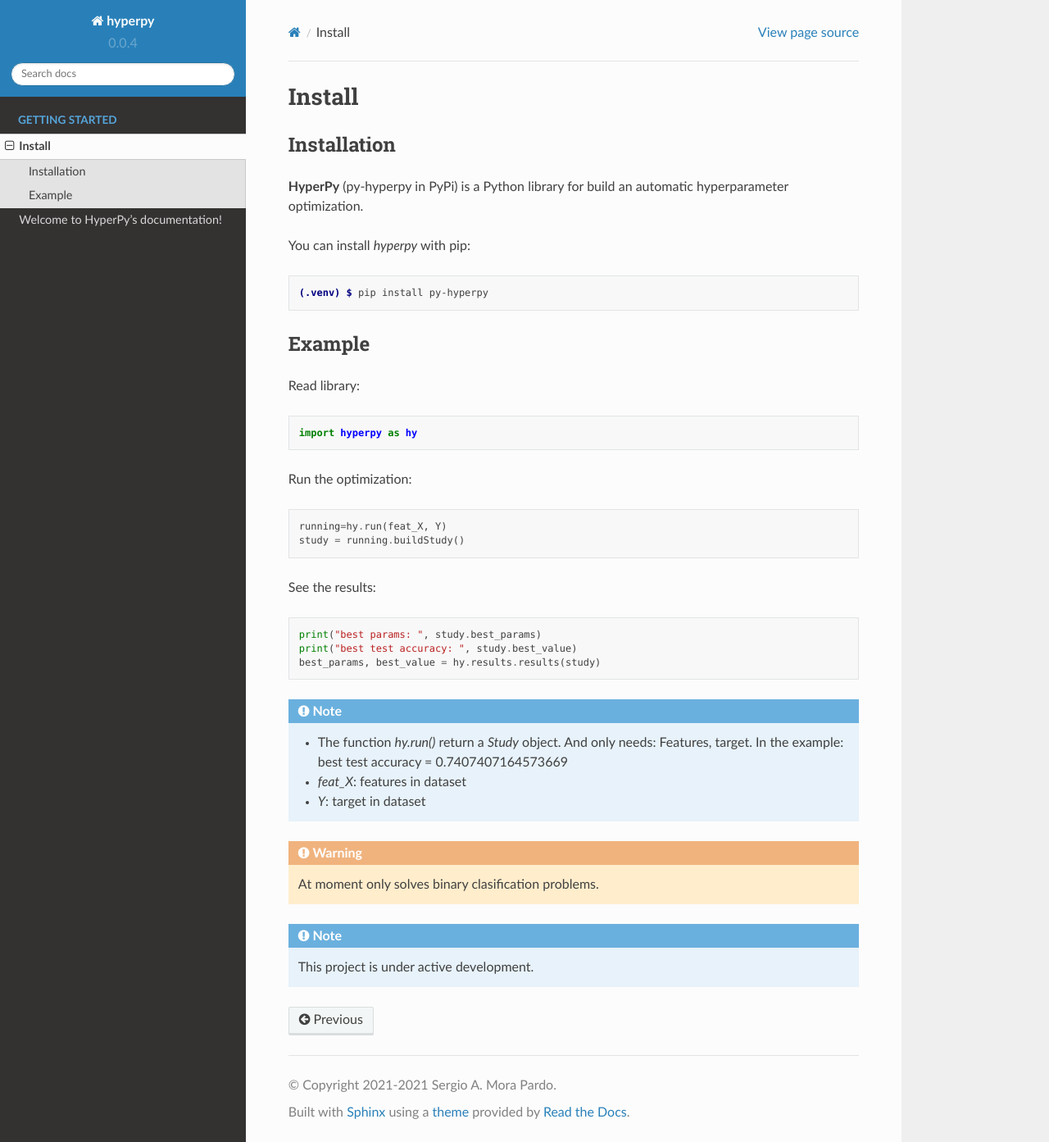
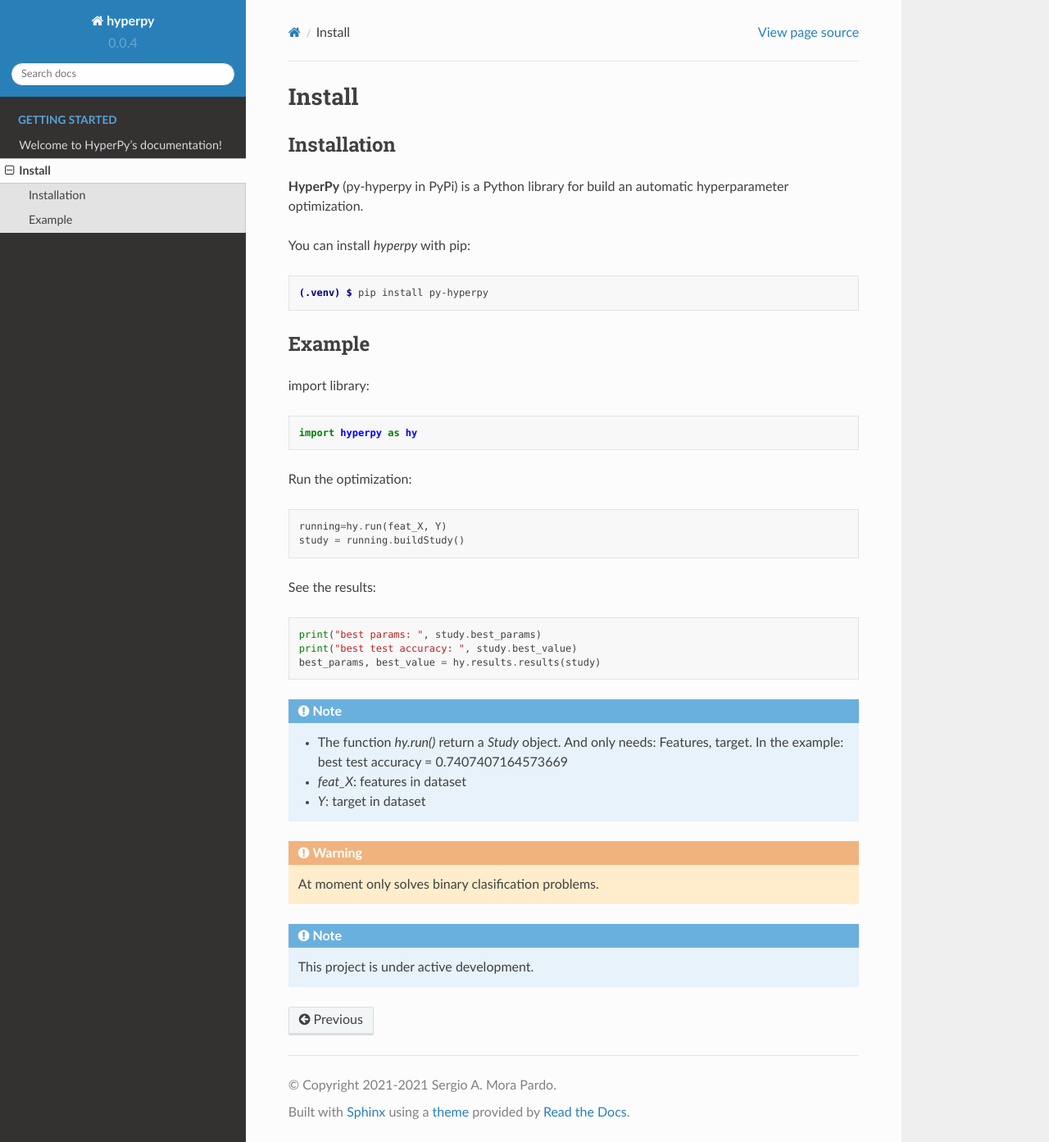
Before and after one commit to sergiomora03/py-hyperpy, a Sphinx documentation site: the page built from docs/source/install.rst, in a window 1280 px wide and 1393 px high. Shown: the whole window at 82% size. Built offline with Sphinx 7.4.7 and the Read the Docs theme 2.0.0, drawn with Linux system fonts in a browser that asks for light colours; pages that are not in the unit, such as notebooks, are missing from menus.

```diff
--- a/docs/source/index.rst
+++ b/docs/source/index.rst
@@ -86,8 +86,9 @@ We are appreciated that HyperPy has been increasingly referred and cited in scie
    :hidden:
    :caption: Getting Started
 
+   self
    install
-   self
+   ../hyperpy/core
    installation
    tutorials
    contribute
--- a/docs/source/install.rst
+++ b/docs/source/install.rst
@@ -18,7 +18,7 @@ You can install `hyperpy` with pip:
 Example
 ----------------
 
-Read library:
+import library:
 
 .. code-block:: python
 
```
